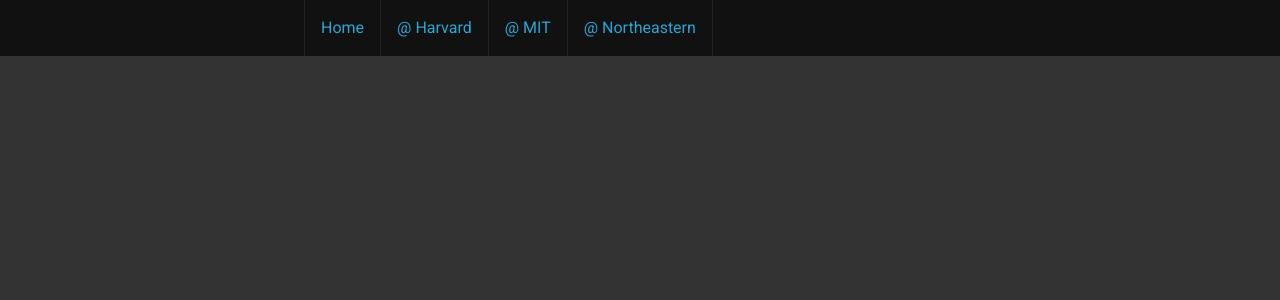
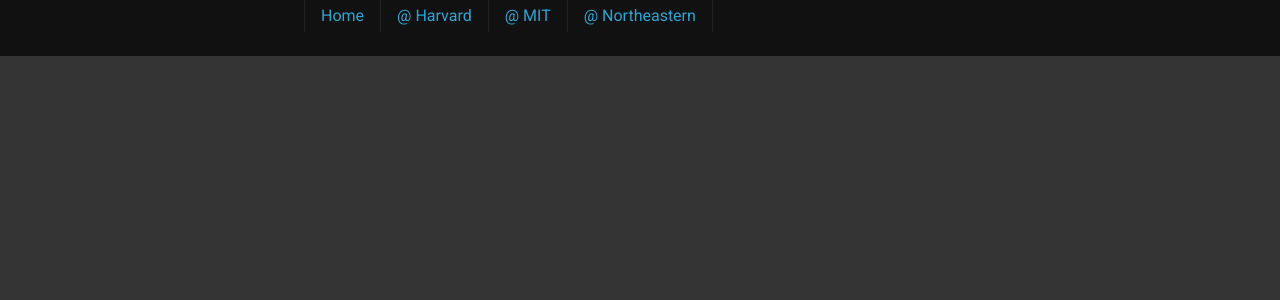
Before and after one commit to data-rescue-boston/data-rescue-boston.github.io, a Jekyll site: the page built from northeastern.md, in a window 1280 px wide. Shown: the top 300 px of the page. Built offline with Jekyll 4.4.1, drawn with Linux system fonts in a browser that asks for light colours.

Commit message:
Update main.css

```diff
--- a/assets/main.css
+++ b/assets/main.css
@@ -14,12 +14,13 @@ h1, h2, h3, h4, h5 { margin: 0.2em 0 0.5em 0; }
 div.section h2 { font-weight: 100; font-size: 300%;  }
 div.section h2 small { font-weight: normal; font-size: 33%;  }
 
-nav { width: 100%; height: 3.5em; line-height: 3.5em; display: block; background: #111; position: fixed; top:0; left:0; }
+nav { width: 100%; height: 3.5em; display: block; background: #111; position: fixed; top:0; left:0; }
 nav ul { list-style-type: none; padding: 0 5%; }
 nav ul li { display: block; float:left; padding: 0; margin: 0;}
 nav ul li:first-child { border-left: 1px solid #222; }
-nav ul li a { display: block; text-decoration: none; padding: 0 1em; border-right: 1px solid #222;  }
+nav ul li a { display: block; text-decoration: none; padding: 0 1em; border-right: 1px solid #222; line-height: 2em;  }
 nav ul li a:hover { background: #222; text-decoration: none;}
+nav ul li span.date { display: block; color: #666; font-size: 85%; text-align: center; line-height:1.5em; }
 
 p { margin: 0 0 1em; }
 p.lead { font-size: 120%; }
```
